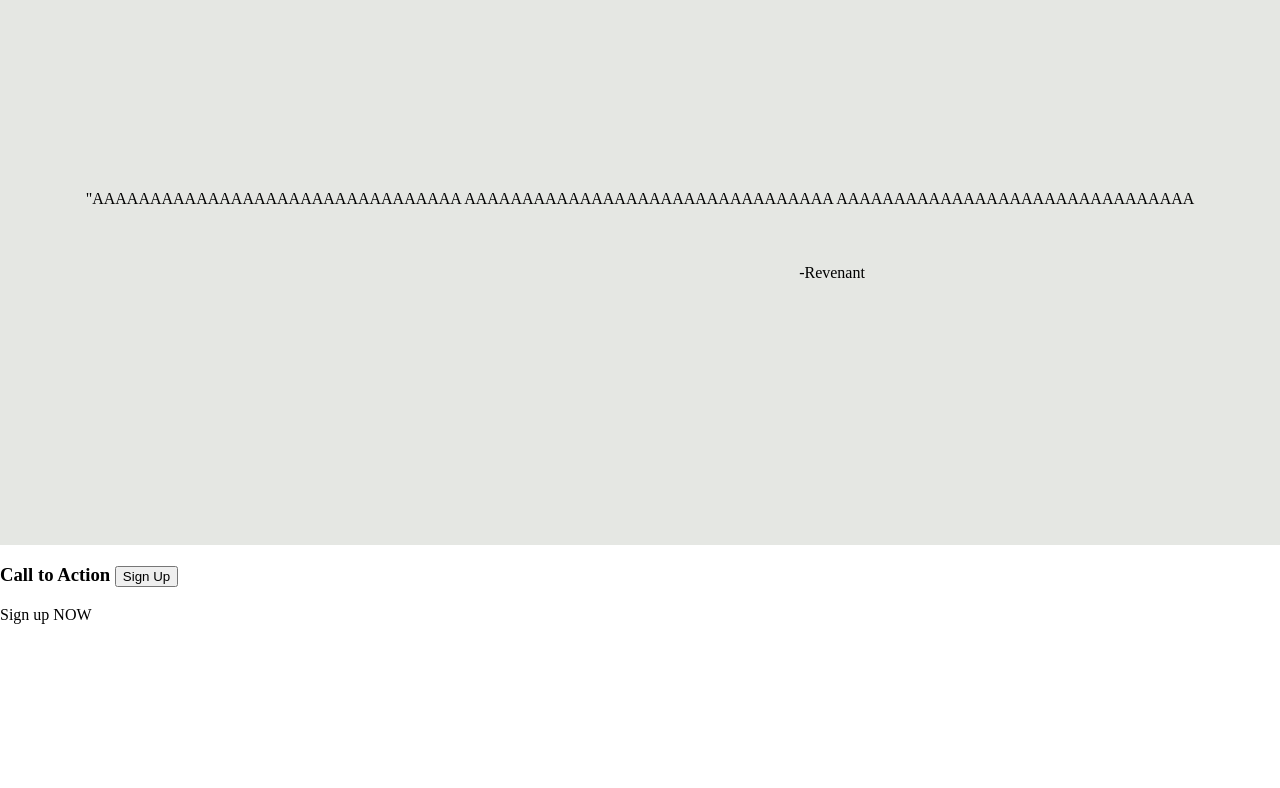
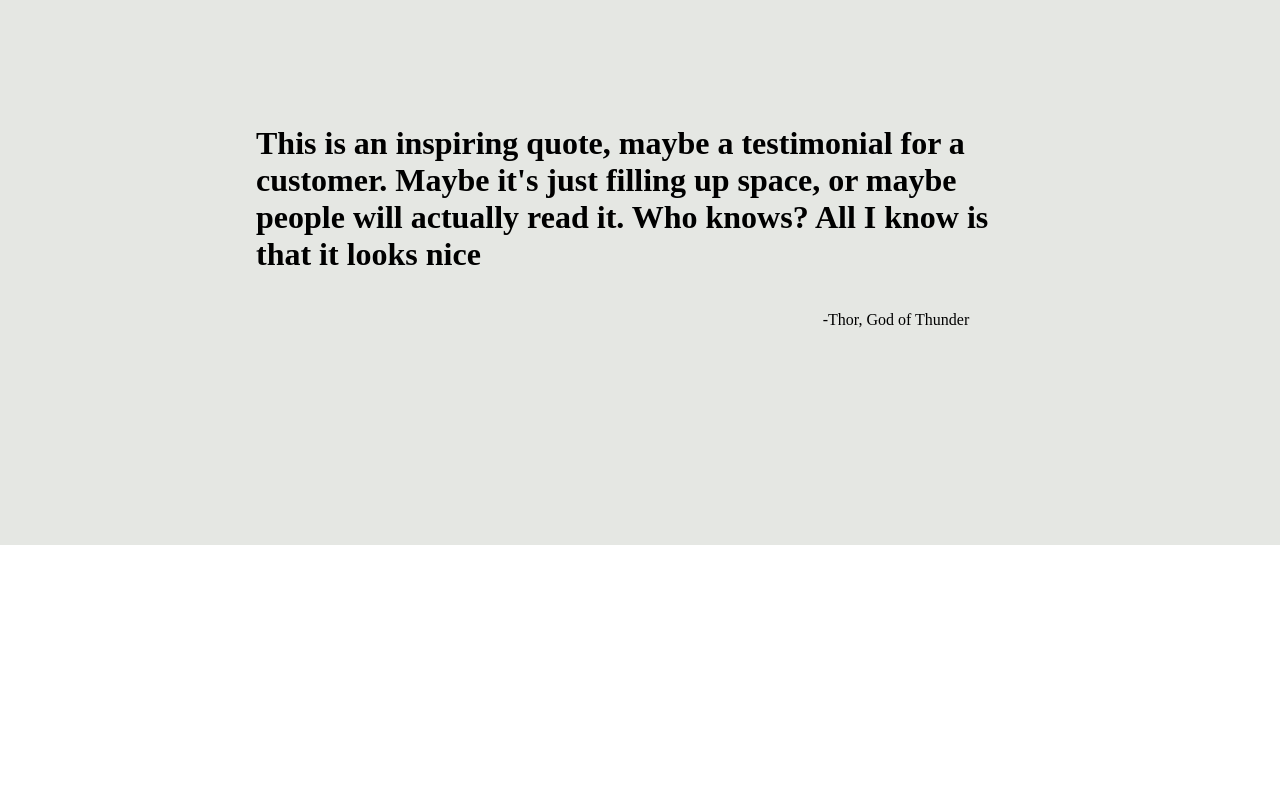
Before and after one commit to AwakeForever/odin_landing, a plain HTML site: page index.html in a window 1280 px wide. Shown: the part 1380-2168 px from the top of the page. Drawn offline with Linux system fonts and the light colour scheme.

Commit message:
added css

```diff
--- a/index.html
+++ b/index.html
@@ -54,13 +54,13 @@
         </div>
     </div>
     <div class = container id = "third">
-        <div class = "third-head">
-            "AAAAAAAAAAAAAAAAAAAAAAAAAAAAAAAA
-            AAAAAAAAAAAAAAAAAAAAAAAAAAAAAAAA
-            AAAAAAAAAAAAAAAAAAAAAAAAAAAAAAA
-        </div>
+        <h1 class = "third-head">
+            This is an inspiring quote, maybe a testimonial for a customer.
+            Maybe it's just filling up space, or maybe people will actually
+            read it.  Who knows? All I know is that it looks nice
+        </h1>
         <p class = "third-para">
-            -Revenant
+            -Thor, God of Thunder
         </p>
     </div>
     <div class = container id = "fourth">
--- a/landing.css
+++ b/landing.css
@@ -89,6 +89,7 @@ body {
     display: flex;
     flex-direction: column;
     justify-content: center;
+    align-items: center;
 
 
 
@@ -97,10 +98,10 @@ body {
 
 .third-head{
     /*text-align: center;*/
-    align-self: center;
-    margin: 30px;
-    border: 1px;
-    padding: 10px;
+
+    margin-left: 20%;
+    margin-right: 20%;
+
 
 
 
@@ -108,16 +109,37 @@ body {
 
 .third-para{
     /*text-align: right;*/
-    margin-left: 30%;
+    margin-left: 40%;
 
-    align-self:center
 
 
 
 }
 #fourth{
+    display: flex;
+    justify-content: center;
     background: White;
 
+}
+
+.blue-box{
+    align-self: center;
+    height: 150px;
+    width: 900px;
+    background-color: blue;
+
+
+}
+
+.fourth-head{
+    align-self: center;
+    text-align: left;
+}
+
+.fourth-head span{
+    margin-top: 5%;
+    margin-right: 10%;
+    float: right;
 }
 
 #footer{
```
